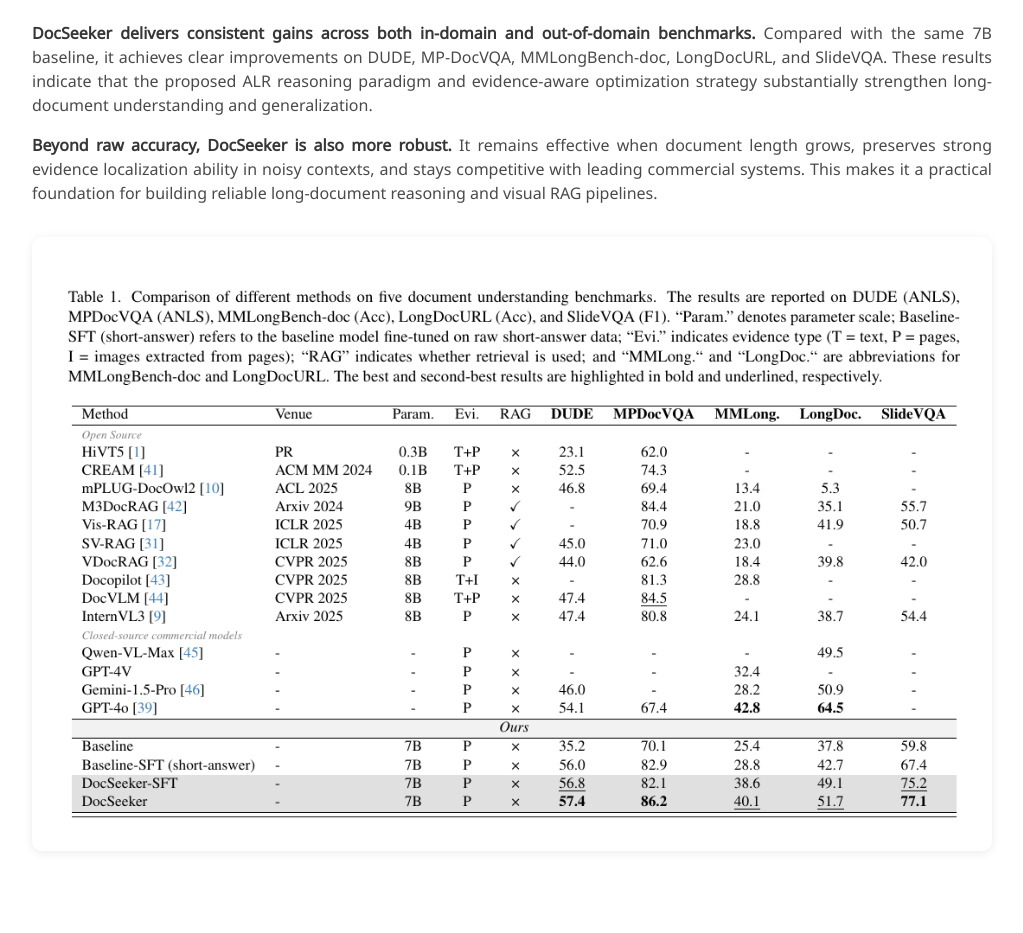
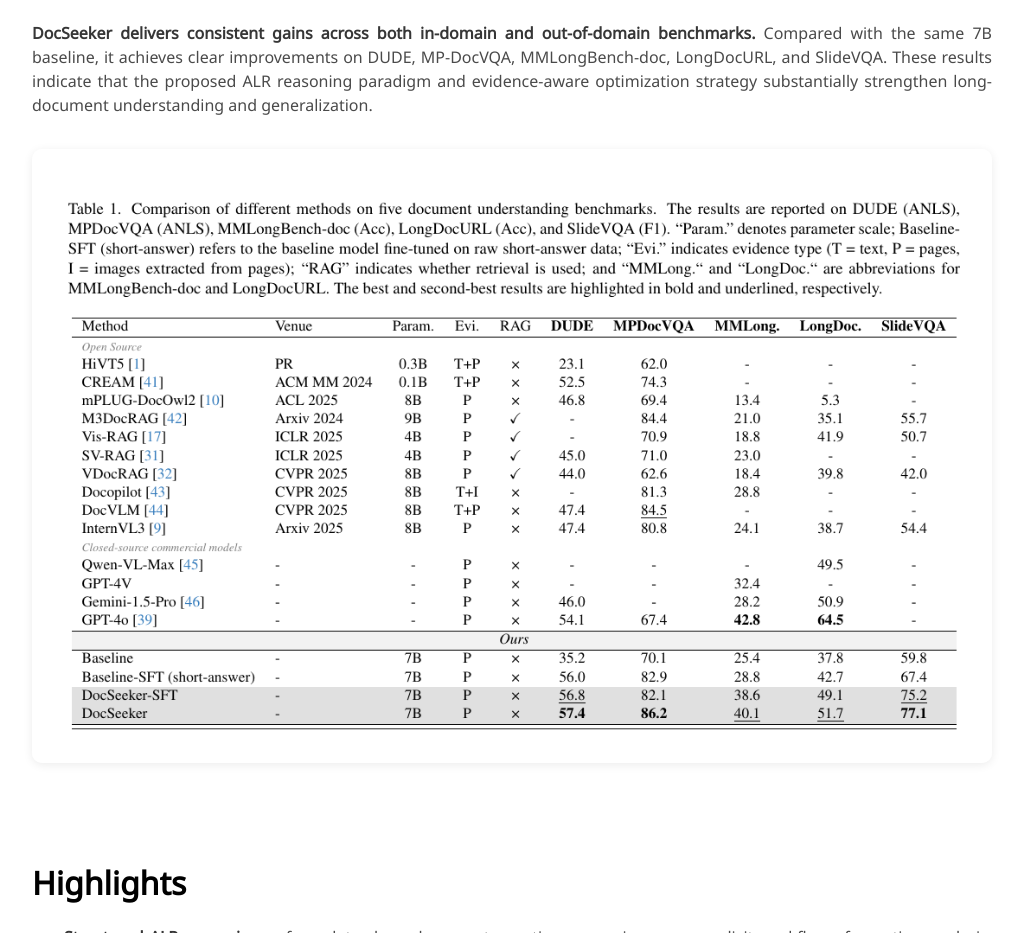
Before and after one commit to lxc-hust/DocSeek_home, a plain HTML site: page index.html in a window 1280 px wide. Shown: the part 2565-3498 px from the top of the page, without its empty margins (128-1151 px from the left). Drawn offline with nearby package versions, Linux system fonts and the light colour scheme; some packages are replaced by stand-ins of ours; some icons are missing; a web font is replaced by a local one.

Commit message:
Update index.html

```diff
--- a/index.html
+++ b/index.html
@@ -149,9 +149,6 @@
           <p>
             <strong>DocSeeker delivers consistent gains across both in-domain and out-of-domain benchmarks.</strong> Compared with the same 7B baseline, it achieves clear improvements on DUDE, MP-DocVQA, MMLongBench-doc, LongDocURL, and SlideVQA. These results indicate that the proposed ALR reasoning paradigm and evidence-aware optimization strategy substantially strengthen long-document understanding and generalization.
           </p>
-          <p>
-            <strong>Beyond raw accuracy, DocSeeker is also more robust.</strong> It remains effective when document length grows, preserves strong evidence localization ability in noisy contexts, and stays competitive with leading commercial systems. This makes it a practical foundation for building reliable long-document reasoning and visual RAG pipelines.
-          </p>
           <img src="./static/images/benchmark_table.png" alt="Benchmark comparison">
         </div>
       </div>
```
